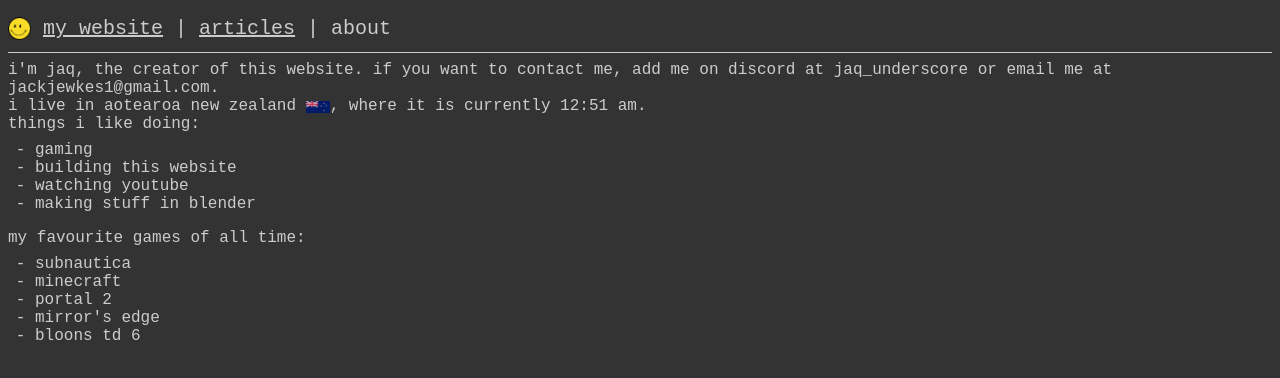
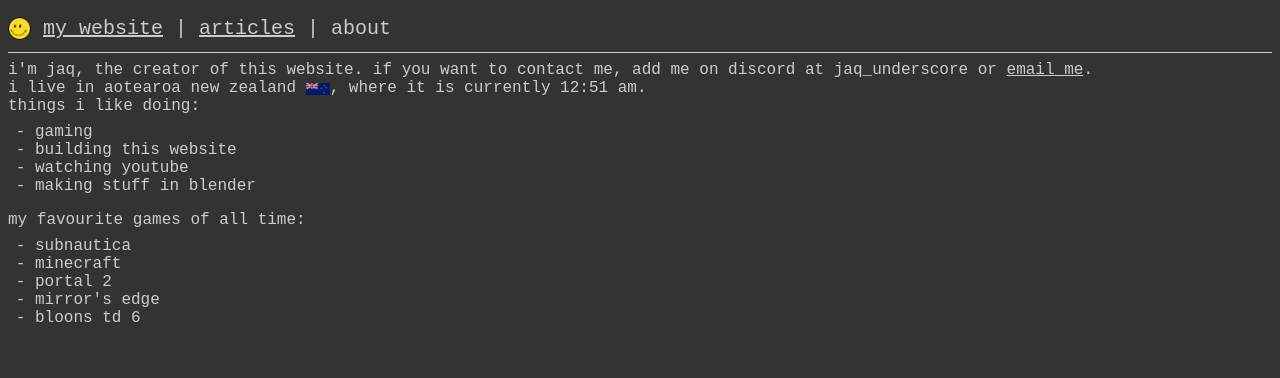
Before and after one commit to jaqwebsite/jaqwebsite.github.io, a plain HTML site: page about.html in a window 1280 px wide. Drawn offline with Linux system fonts and the light colour scheme.

Commit message:
minor content edits

```diff
--- a/about.html
+++ b/about.html
@@ -16,11 +16,11 @@
             <a href="https://jaqwebsite.github.io/articles">articles</a> |
             about
         </h1>
+        <hr style="margin-top: -2px;">
     </div>
-    <hr style="margin-top: -2px;">
     <div>
         <p>
-            i'm jaq, the creator of this website. if you want to contact me, add me on discord at jaq_underscore or email me at jackjewkes1@gmail.com.<br>
+            i'm jaq, the creator of this website. if you want to contact me, add me on discord at jaq_underscore or <a href=mailto:jackjewkes1@gmail.com>email me</a>.<br>
             i live in aotearoa new zealand <img src="images/nzflag.png" alt="(missing image: nz flag)" style="display: inline-block; height: 12px; position:relative; top:3px;">, where it is currently <span id="currentTime"></span>.<br>
             things i like doing:
         </p>
```
Also changed, not shown: 404.html (+1 -1 lines).
